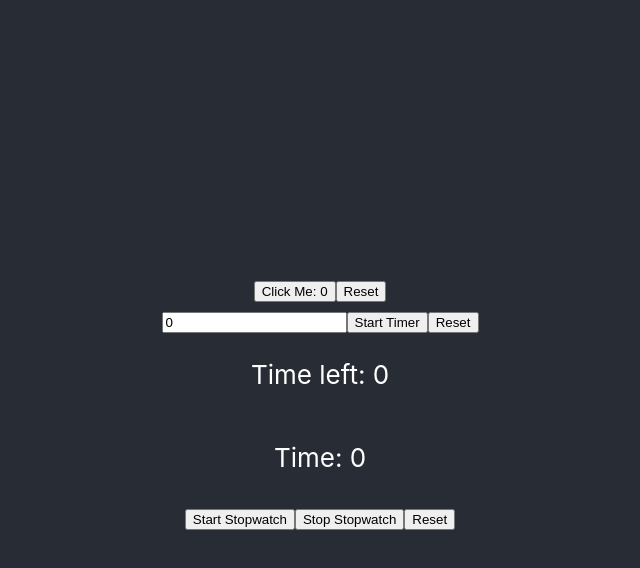
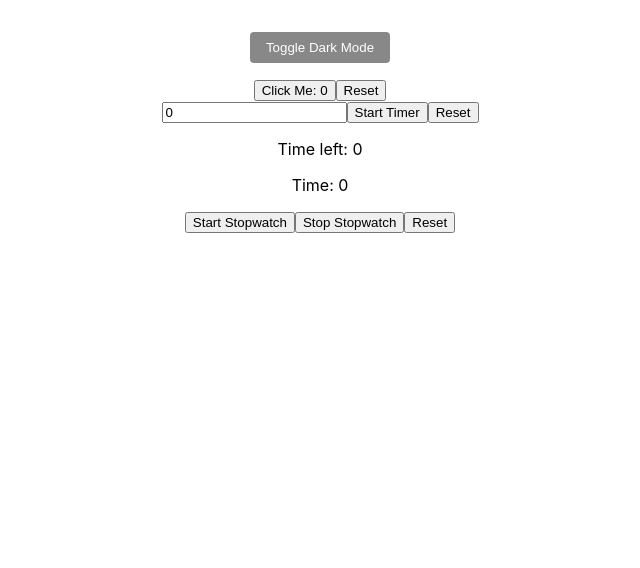
Before and after one commit to PriyanshuGangwar/React, a React (Create React App) app in the folder react-sheet/: page / in a window 1280 px wide. Shown: the top 568 px of the page, without its empty margins (320-960 px from the left). Built offline with nearby package versions, Linux system fonts and the light colour scheme.

Commit message:
Dark Mode

```diff
--- a/react-sheet/src/App.css
+++ b/react-sheet/src/App.css
@@ -1,38 +1,36 @@
 .App {
   text-align: center;
+  background-color: white;
+  color: black;
+  min-height: 100vh;
+  transition: all 0.3s ease;
+  .p {
+    color: black;
+  }
 }
 
-.App-logo {
-  height: 40vmin;
-  pointer-events: none;
-}
-
-@media (prefers-reduced-motion: no-preference) {
-  .App-logo {
-    animation: App-logo-spin infinite 20s linear;
+.App.dark {
+  background-color: #121212;
+  color: #f1f1f1;
+  .p {
+    color: white;
   }
 }
 
 .App-header {
-  background-color: #282c34;
-  min-height: 100vh;
-  display: flex;
-  flex-direction: column;
-  align-items: center;
-  justify-content: center;
-  font-size: calc(10px + 2vmin);
-  color: white;
+  padding: 2rem;
 }
 
-.App-link {
-  color: #61dafb;
+.dark-toggle {
+  padding: 0.5rem 1rem;
+  margin-bottom: 1rem;
+  cursor: pointer;
+  background-color: #888;
+  color: white;
+  border: none;
+  border-radius: 4px;
 }
 
-@keyframes App-logo-spin {
-  from {
-    transform: rotate(0deg);
-  }
-  to {
-    transform: rotate(360deg);
-  }
+.App.dark .dark-toggle {
+  background-color: #333;
 }
--- a/react-sheet/src/App.js
+++ b/react-sheet/src/App.js
@@ -1,13 +1,19 @@
-import React, { useState } from 'react';
-import logo from './logo.svg';
+import { useState } from 'react';
 import './App.css';
 import Counter from './components/Counter';
 import { Timer, Stopwatch} from './components/Stopwatch';
 
 function App() {
+  const [darkMode, setDarkMode] = useState(false);
+
+  const toggleDarkMode = () => setDarkMode((prev) => !prev);
+
   return (
-    <div className="App">
+    <div className={`App ${darkMode ? 'dark' : ''}`}>
       <header className="App-header">
+        <button onClick={toggleDarkMode} className="dark-toggle">
+          Toggle {darkMode ? 'Light' : 'Dark'} Mode
+        </button>
         <Counter />
         <Timer />
         <Stopwatch />
```
